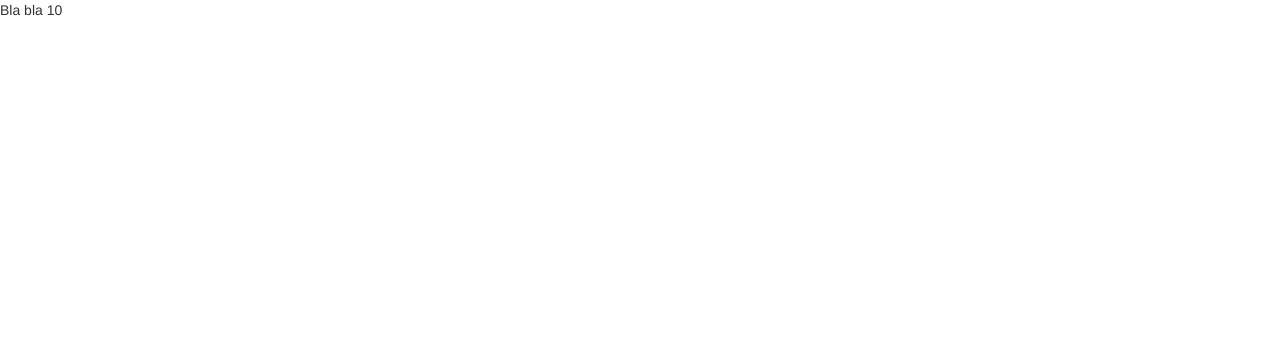
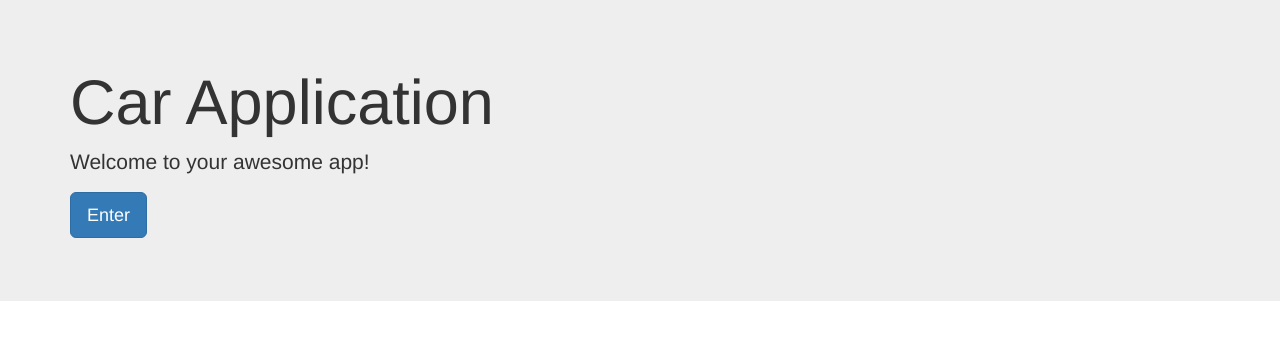
Before and after one commit to nirch/cars-angular-demo, a plain HTML site: page index.html in a window 1280 px wide. Drawn offline with nearby package versions, Linux system fonts and the light colour scheme; some packages are replaced by stand-ins of ours.

Commit message:
home route + home view

```diff
--- a/app/app.js
+++ b/app/app.js
@@ -1 +1,8 @@
-var carApp = angular.module("carApp", []);
+var carApp = angular.module("carApp", ["ngRoute"]);
+
+carApp.config(function($routeProvider) {
+    $routeProvider
+    .when("/", {
+        templateUrl: "app/home/home.html"
+    })
+})
--- /dev/null
+++ b/app/home/home.html
@@ -0,0 +1,11 @@
+
+
+<div class="jumbotron">
+    <div class="container">
+        <h1>Car Application</h1>
+        <p>Welcome to your awesome app!</p>
+        <p>
+            <a class="btn btn-primary btn-lg">Enter</a>
+        </p>
+    </div>
+</div>
--- a/index.html
+++ b/index.html
@@ -8,13 +8,15 @@
     <link rel="stylesheet" href="https://maxcdn.bootstrapcdn.com/bootstrap/3.3.7/css/bootstrap.min.css">
 
     <script src="https://ajax.googleapis.com/ajax/libs/angularjs/1.6.4/angular.min.js"></script>
+    <script src="https://ajax.googleapis.com/ajax/libs/angularjs/1.6.4/angular-route.js"></script>
 
     <link rel="stylesheet" href="css/style.css">
     <script src="app/app.js"></script>
     <title>Document</title>
 </head>
 <body ng-app="carApp">
-    Bla bla
-    {{5+5}}
+
+    <ng-view></ng-view>
+
 </body>
 </html>
```
